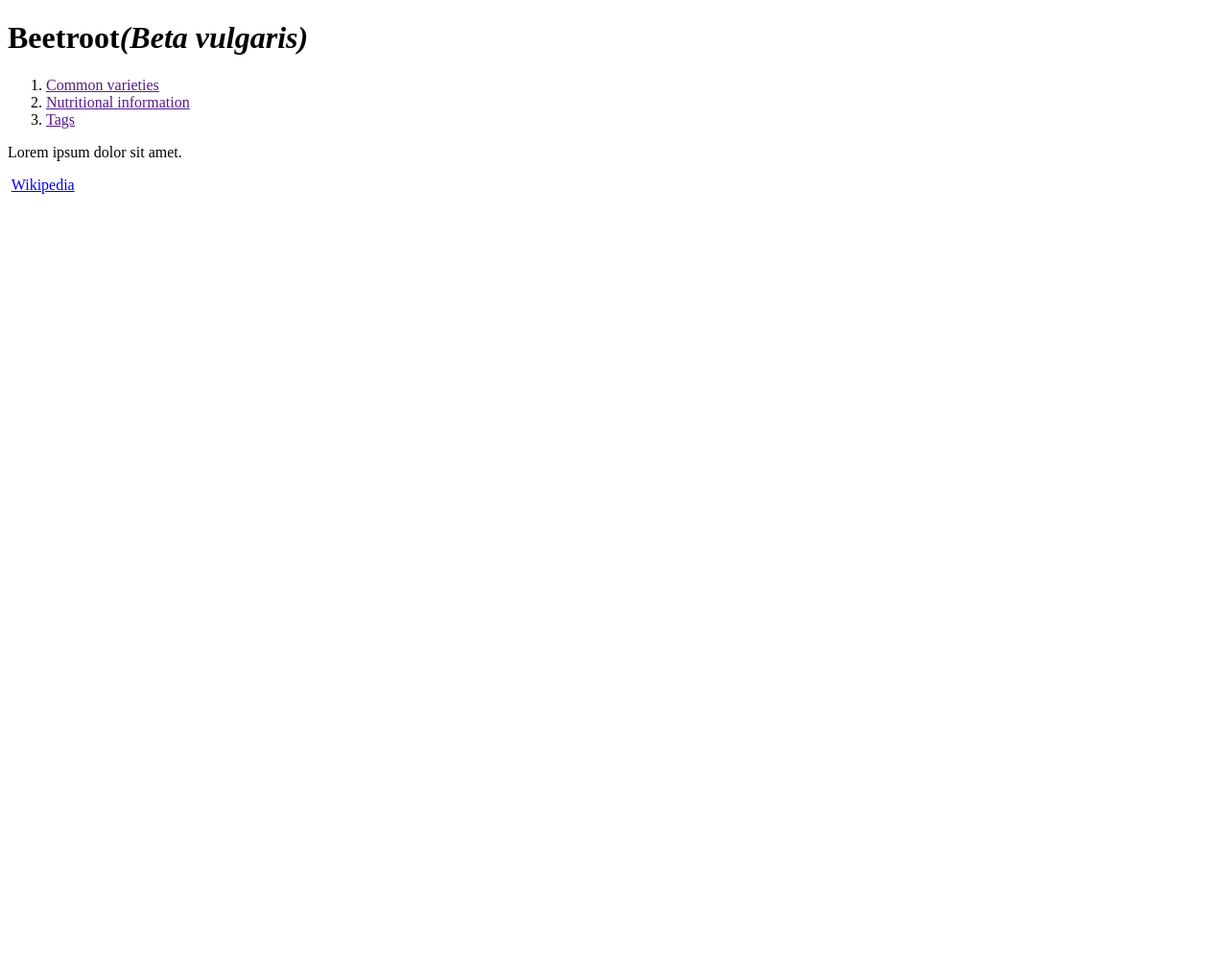
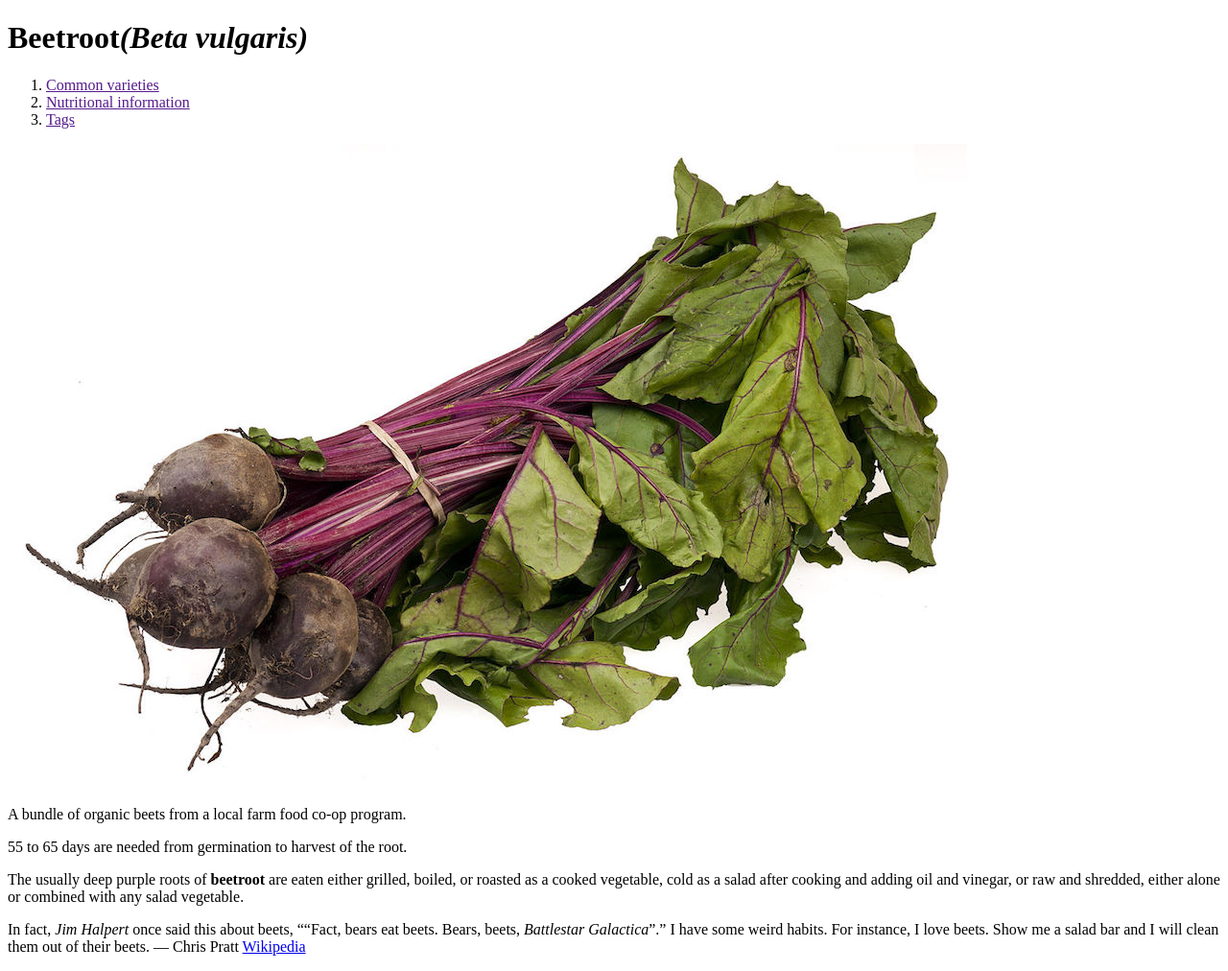
Before and after one commit to ltw-webdev-1/content-semantics, a plain HTML site: page index.html in a window 1280 px wide. Shown: the whole page at 96% size. Before the commit the page ends 800 px from the top, so only its background shows below. Drawn offline with Linux system fonts and the light colour scheme.

Commit message:
added image and some of the body copy.

```diff
--- a/index.html
+++ b/index.html
@@ -21,8 +21,14 @@
   </nav>
 
   <main>
-    <p>Lorem ipsum dolor sit amet.</p>
-    <img src="images/logo.svg" alt="">
+    <img src="images/beets.jpg" alt="">
+    <p>A bundle of organic beets from a local farm food co-op program.</p>
+    <p><time>55 to 65 days</time> are needed from germination to harvest of the root.</p>
+    <p>The usually deep purple roots of <b>beetroot</b> are eaten either grilled, boiled, or roasted as a cooked vegetable, cold as a salad after cooking and adding oil and vinegar, or raw and shredded, either alone or combined with any salad vegetable.</p>
+    <p>In fact, <cite>Jim Halpert</cite> once said this about beets, <q>“Fact, bears eat beets. Bears, beets, <i>Battlestar Galactica</i>”.</q>
+I have some weird habits. For instance, I love beets. Show me a salad bar and I will clean them out of their beets.
+— Chris Pratt
+
     <a href="https://www.wikipedia.org">Wikipedia</a>
   </main>
 
```
